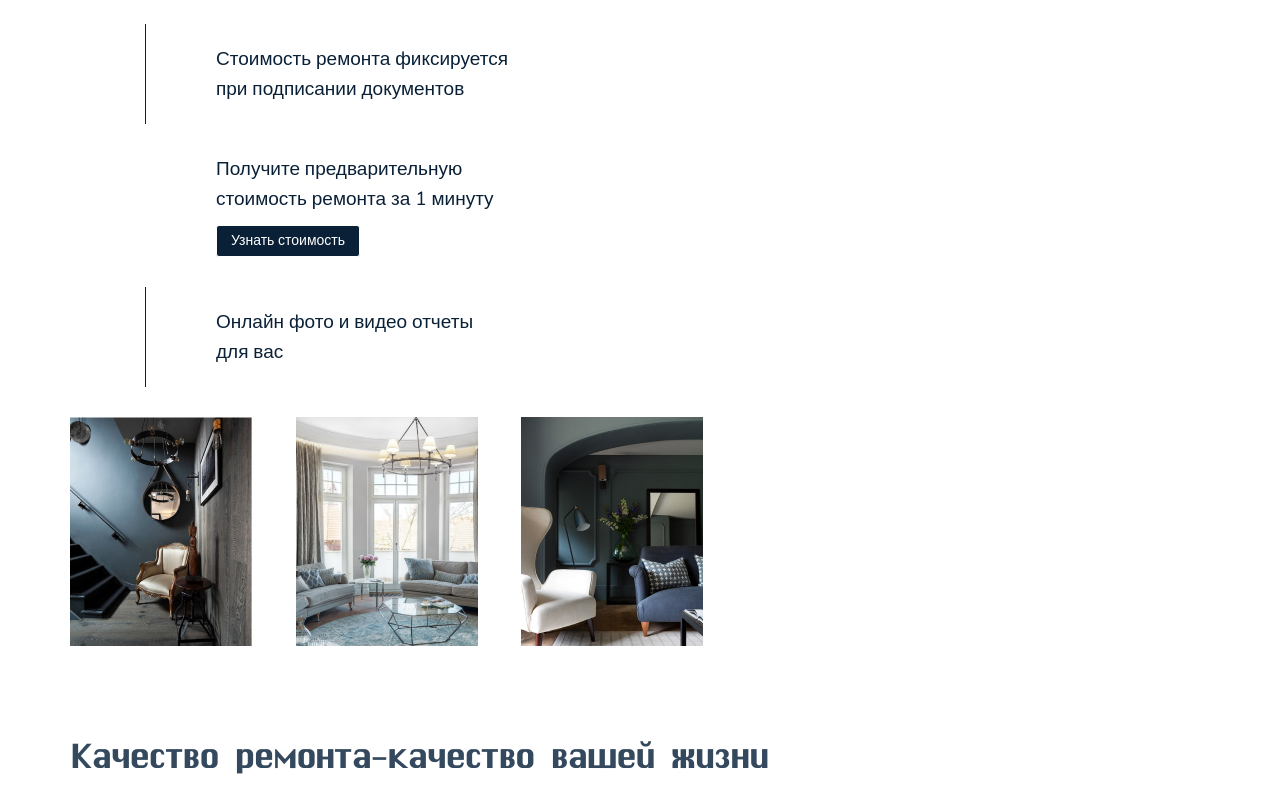
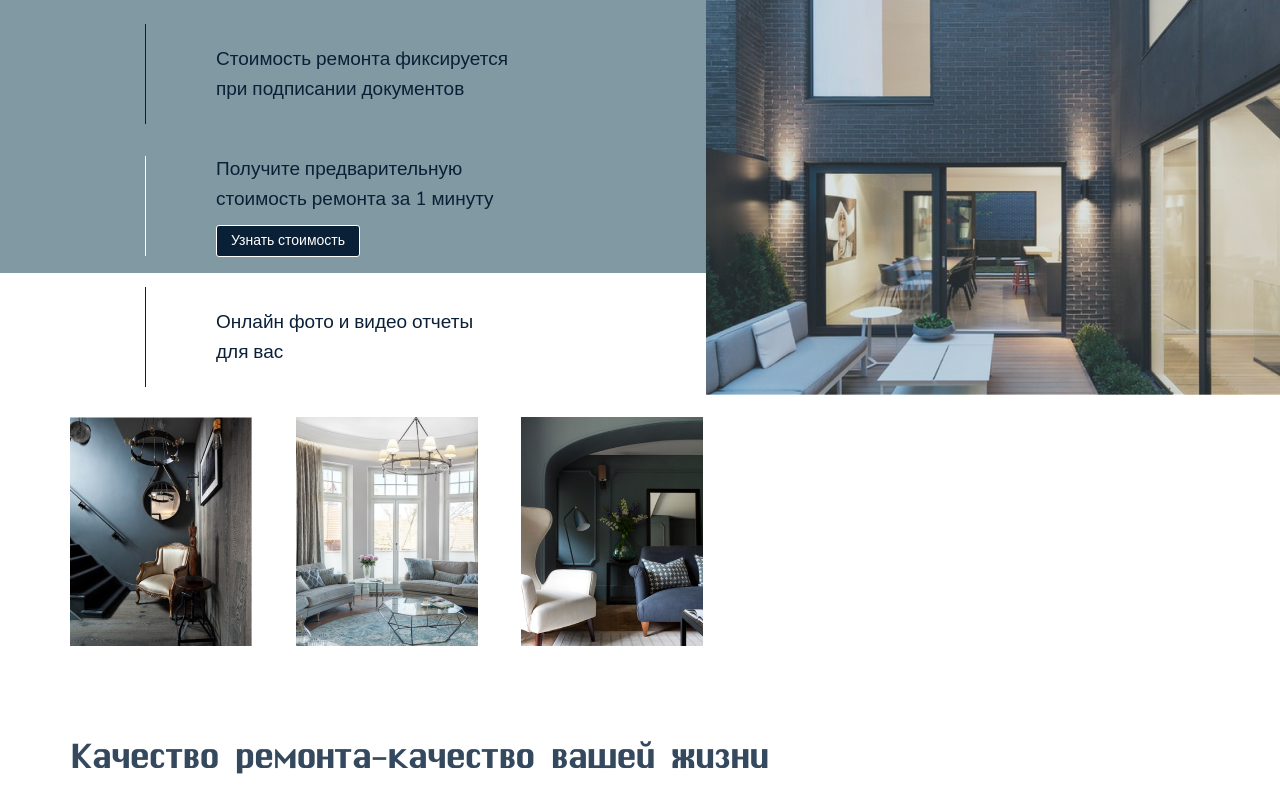
Before and after one commit to IsaAgverdiev/GuruRemonta, a plain HTML site: page index.html in a window 1280 px wide. Shown: the part 337-1127 px from the top of the page. Drawn offline with nearby package versions, Linux system fonts and the light colour scheme.

Commit message:
fix class name

```diff
--- a/css/style.css
+++ b/css/style.css
@@ -231,7 +231,7 @@ p {
   width: 100%;
 }
 
-.firstscreen__wrapper .bg-image {
+.firstscreen__wrapper .bg-images {
   background: url("../images/bg-firstscreen.jpg") 0 0/100% auto no-repeat;
   width: 100%;
   height: 100%;
```
